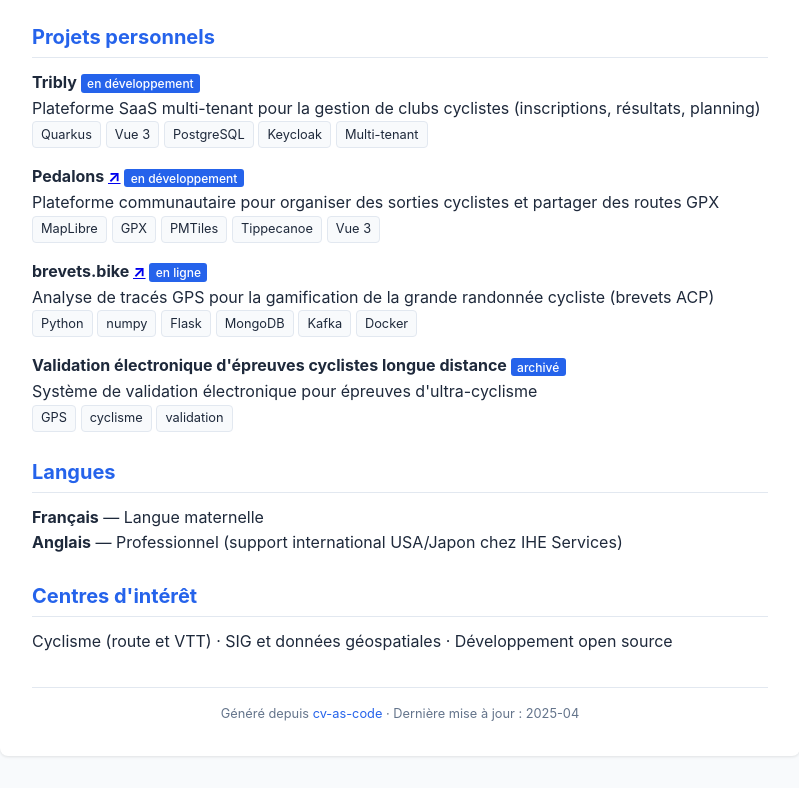
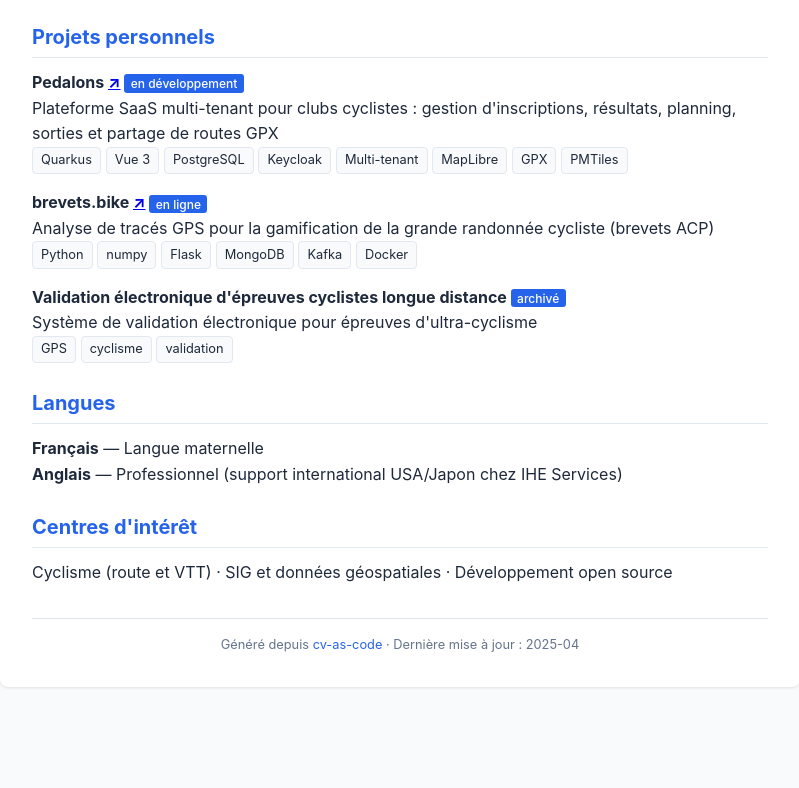
Before and after one commit to glandais/glandais.github.io, a plain HTML site: page docs/index.html in a window 1280 px wide. Shown: the part 3716-4504 px from the top of the page, without its empty margins (240-1039 px from the left). After the commit the page ends 4435 px from the top, so only its background shows below. Drawn offline with Linux system fonts and the light colour scheme.

Commit message:
data: merge Tribly into Pedalons project

```diff
--- a/docs/index.html
+++ b/docs/index.html
@@ -304,18 +304,10 @@ et cloud-native.</p>
     <h2>Projets personnels</h2>
 
     <article class="entry">
-      <h3>Tribly <span class="badge">en développement</span></h3>
-      <p>Plateforme SaaS multi-tenant pour la gestion de clubs cyclistes (inscriptions, résultats, planning)</p>
+      <h3>Pedalons <a href="https://pedalons.fr">↗</a> <span class="badge">en développement</span></h3>
+      <p>Plateforme SaaS multi-tenant pour clubs cyclistes : gestion d'inscriptions, résultats, planning, sorties et partage de routes GPX</p>
 
-      <div class="tags"><span class="tag">Quarkus</span><span class="tag">Vue 3</span><span class="tag">PostgreSQL</span><span class="tag">Keycloak</span><span class="tag">Multi-tenant</span></div>
-
-    </article>
-
-    <article class="entry">
-      <h3>Pedalons <a href="https://pedalons.fr">↗</a> <span class="badge">en développement</span></h3>
-      <p>Plateforme communautaire pour organiser des sorties cyclistes et partager des routes GPX</p>
-
-      <div class="tags"><span class="tag">MapLibre</span><span class="tag">GPX</span><span class="tag">PMTiles</span><span class="tag">Tippecanoe</span><span class="tag">Vue 3</span></div>
+      <div class="tags"><span class="tag">Quarkus</span><span class="tag">Vue 3</span><span class="tag">PostgreSQL</span><span class="tag">Keycloak</span><span class="tag">Multi-tenant</span><span class="tag">MapLibre</span><span class="tag">GPX</span><span class="tag">PMTiles</span></div>
 
     </article>
 
```
Also changed, not shown: data/resume.fr.yaml (+2 -8 lines), 2 other files.
